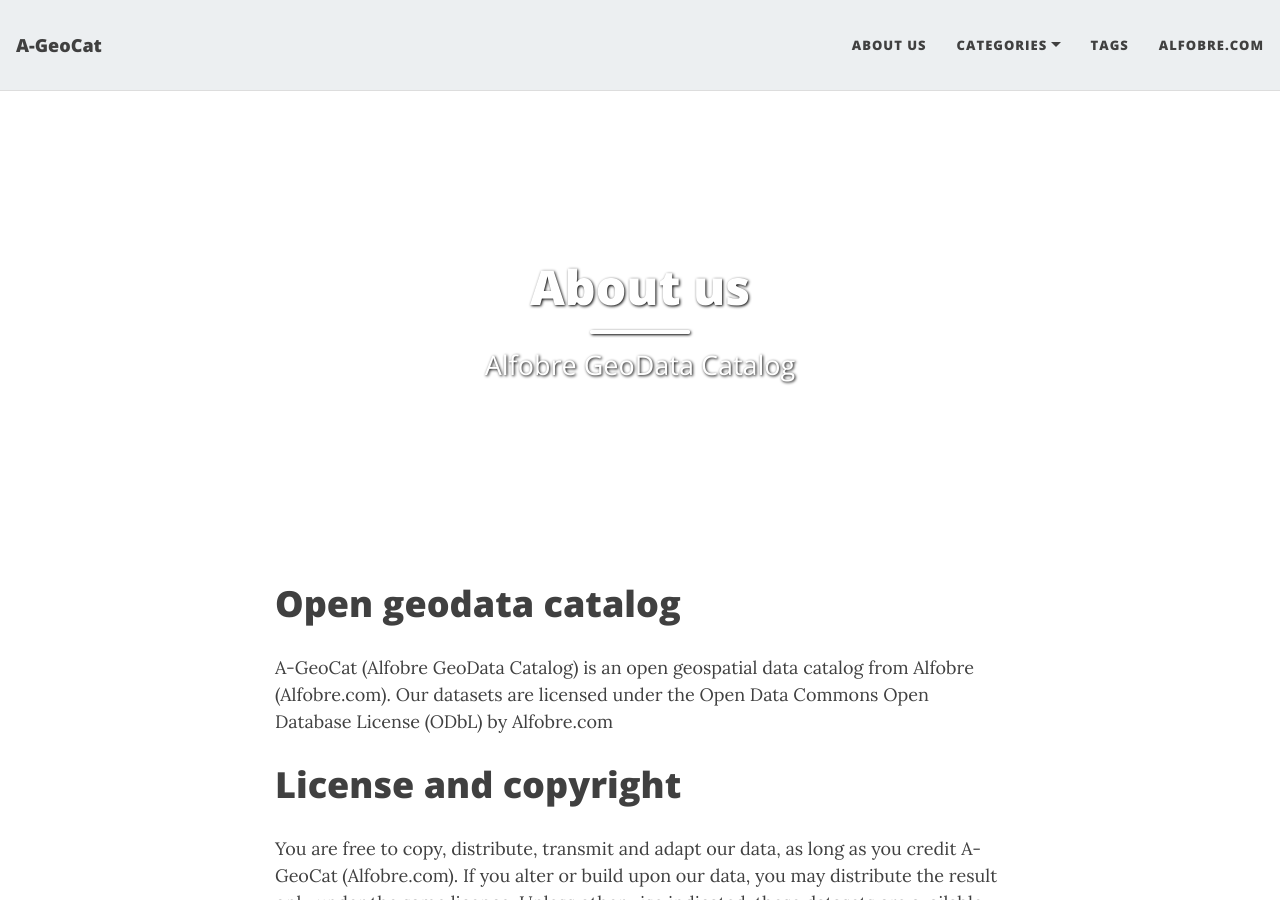
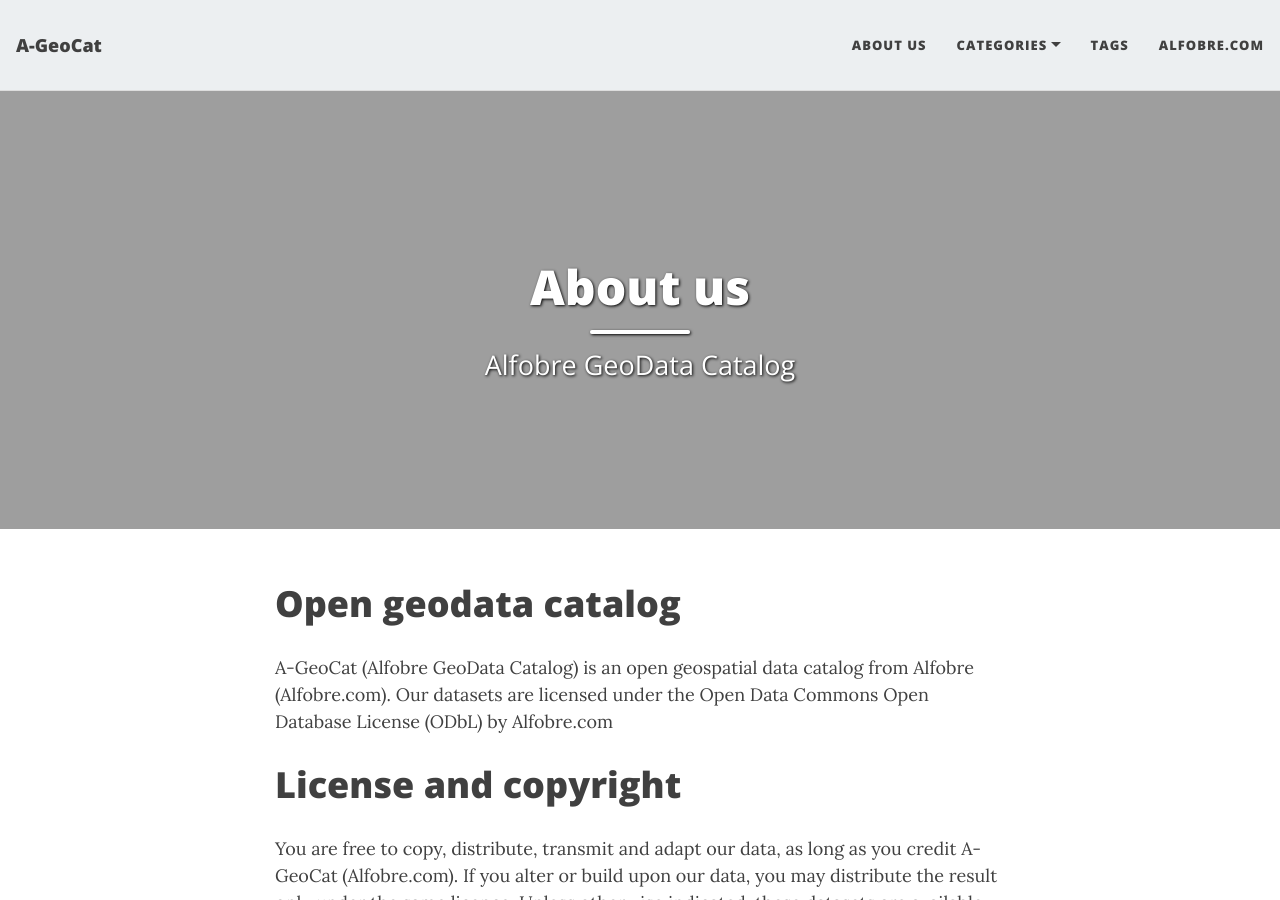
Before and after one commit to projetoalfobre/a-geocat, a Jekyll site: the page built from aboutus.md, in a window 1280 px wide and 900 px high. Built offline with Jekyll 4.4.1, drawn with Linux system fonts in a browser that asks for light colours; nearby versions of some CDN libraries.

Commit message:
Update aboutus.md

```diff
--- a/aboutus.md
+++ b/aboutus.md
@@ -2,7 +2,7 @@
 layout: page
 title: About us
 subtitle: Alfobre GeoData Catalog
-cover-img: /assets/img/Cantino_planisphere_(1502)~3.jpg
+cover-img: /assets/img/aboutus.jpg
 ---
 
 # Open geodata catalog
```
